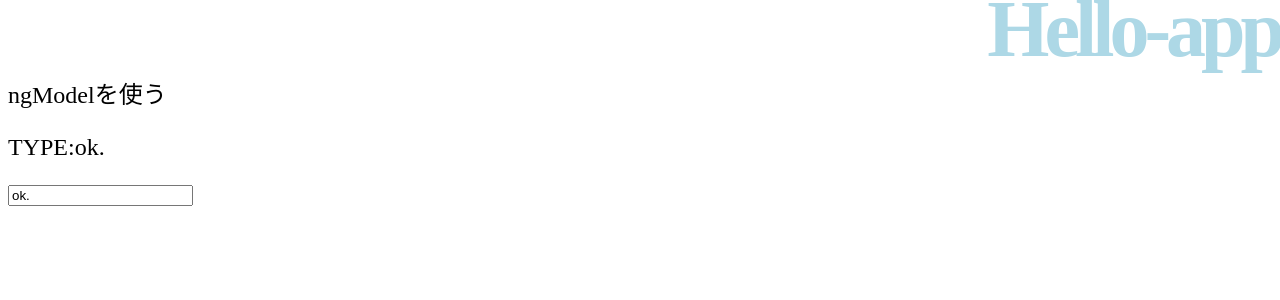
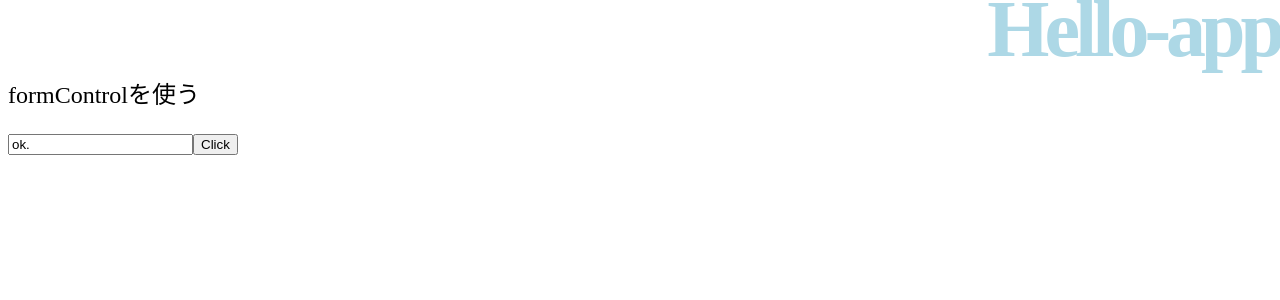
Before and after one commit to shunsukeonozuka/angular-introduction, an Angular app in the folder angular-app/: page / in a window 1280 px wide. Shown: the top 300 px of the page. Built offline with nearby package versions, Linux system fonts and the light colour scheme.

Commit message:
ボタンクリックで処理する

```diff
--- a/angular-app/src/app/hello/hello.component.html
+++ b/angular-app/src/app/hello/hello.component.html
@@ -1,6 +1,6 @@
 <div id="body">
   <h1>{{ title }}</h1>
   <p>{{ message }}</p>
-  <p>TYPE:{{ myControl.value }}</p>
   <input type="text" [formControl]="myControl" />
+  <button (click)="doClick()">Click</button>
 </div>
--- a/angular-app/src/app/hello/hello.component.ts
+++ b/angular-app/src/app/hello/hello.component.ts
@@ -8,8 +8,12 @@ import { FormControl, FormGroup } from '@angular/forms';
 })
 export class HelloComponent {
   title = 'Hello-app';
-  message = 'ngModelを使う';
+  message = 'formControlを使う';
   myControl = new FormControl('ok.');
 
   constructor() {}
+
+  doClick() {
+    this.message = '「' + this.myControl.value + '」と書きましたね。';
+  }
 }
```
